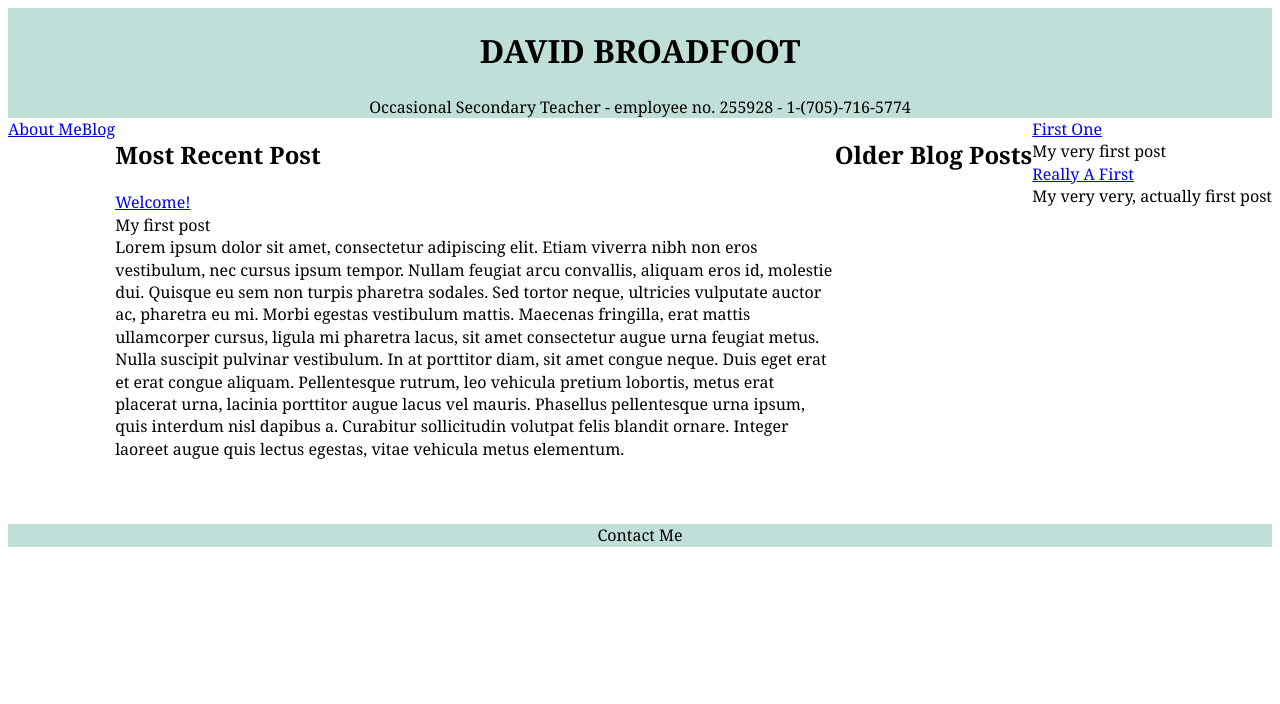
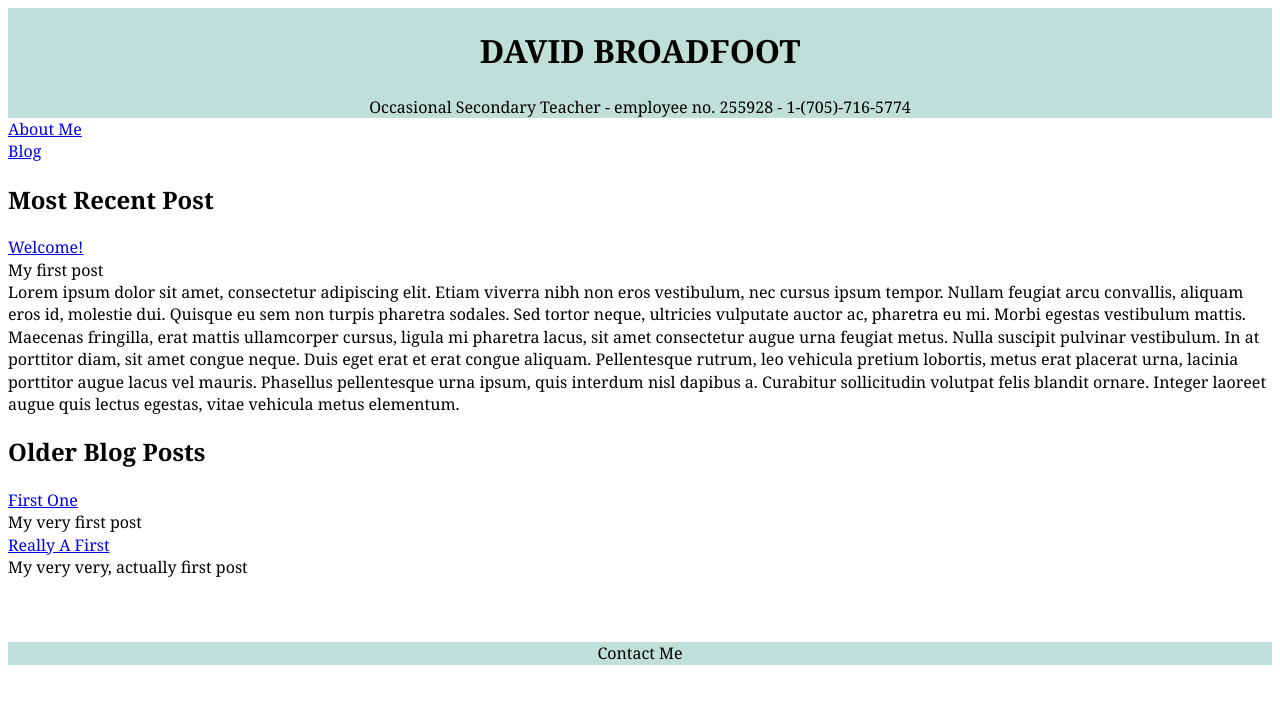
Before and after one commit to davidbroadfoot/site, a Jekyll site: the page built from index.html, in a window 1280 px wide. Shown: the top 704 px of the page. Built offline with Jekyll 4.4.1, drawn with Linux system fonts in a browser that asks for light colours.

Commit message:
gridding from start

```diff
--- a/assets/css/common.css
+++ b/assets/css/common.css
@@ -4,9 +4,7 @@ html {
   font: normal 100%/1.4 Georgia,serif;
 }
 body {background-color: white;
-  display: grid;
-  grid-template-rows:
-  grid-template-columns: repeat(auto-fit, minmax(12rem,1fr));
+
 
 }
 
@@ -17,8 +15,8 @@ body {background-color: white;
 
 .title-area {
   margin: 0;
-  display: grid;
-  grid-column: 1 / 7;
+
+
   text-align: center;
   background-color: #c0dfd9;
 }
@@ -37,8 +35,8 @@ margin: 0;
 
 footer {
   margin-top: 4em;
-  display: grid;
-  grid-column: 1 / 7;
+
+
   text-align: center;
   background-color: #c0dfd9;
 }
```
